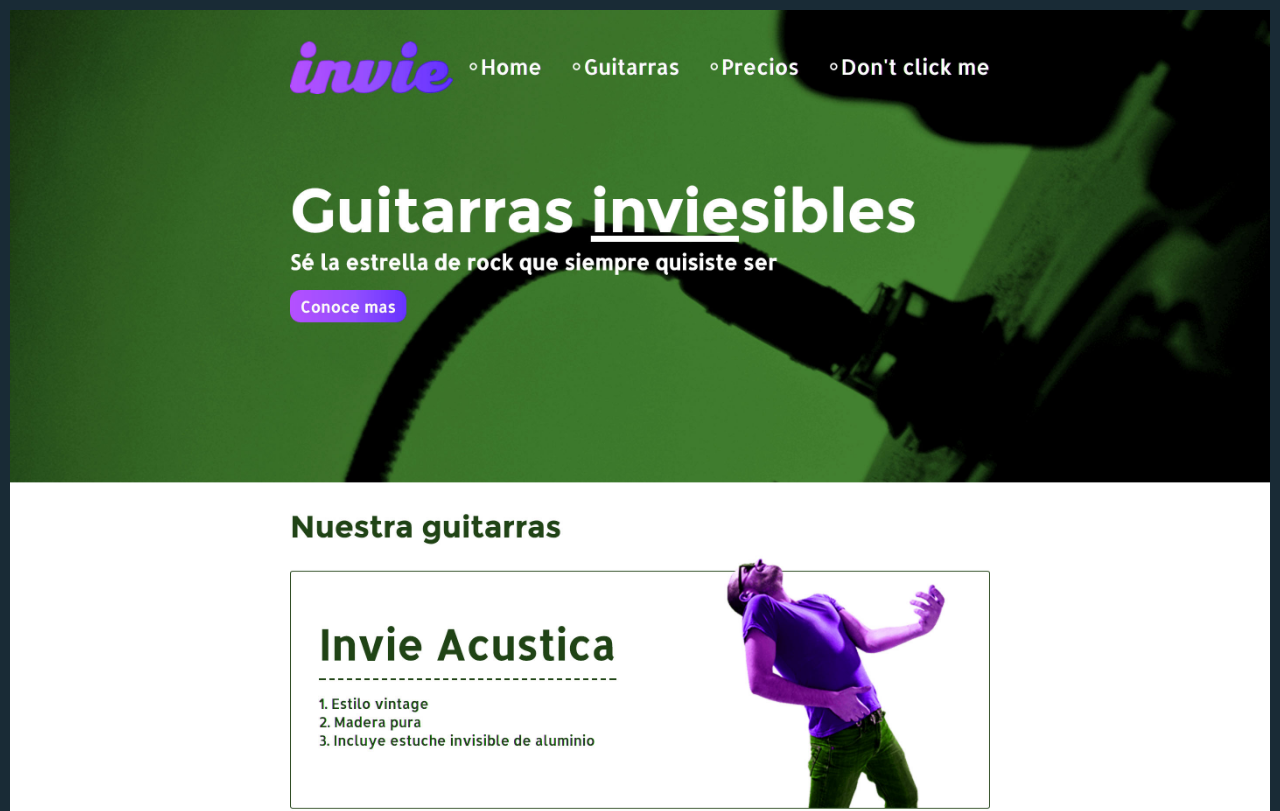
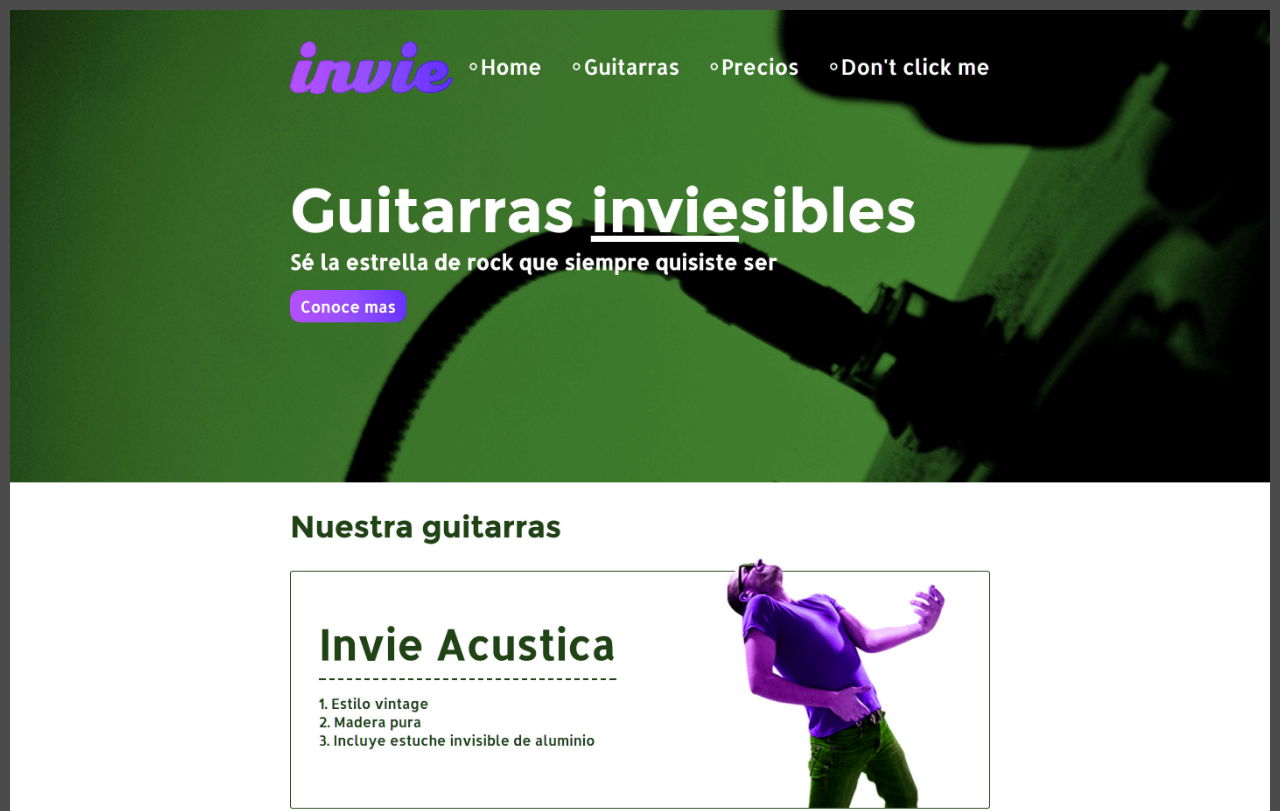
Before and after one commit to Jhonprograma/invie-github, a plain HTML site: page index.html in a window 1280 px wide. Shown: the top 811 px of the page. Drawn offline with Linux system fonts and the light colour scheme.

Commit message:
cambiando borde

```diff
--- a/index.html
+++ b/index.html
@@ -8,7 +8,7 @@
     <style>
         body {
             margin: 0;
-            border: 10px solid #192b36;
+            border: 10px solid #4B4B4B;
         }
         img {
             max-width: 100%;
```
